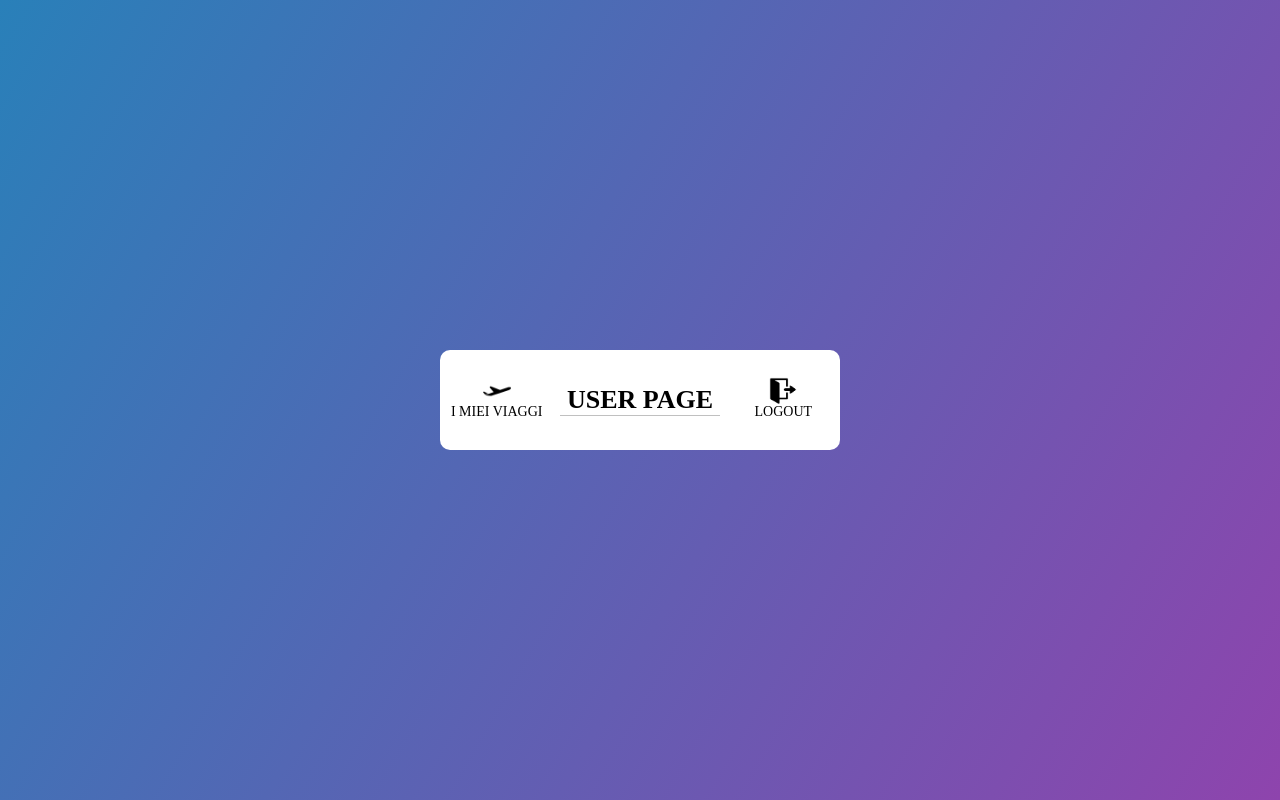
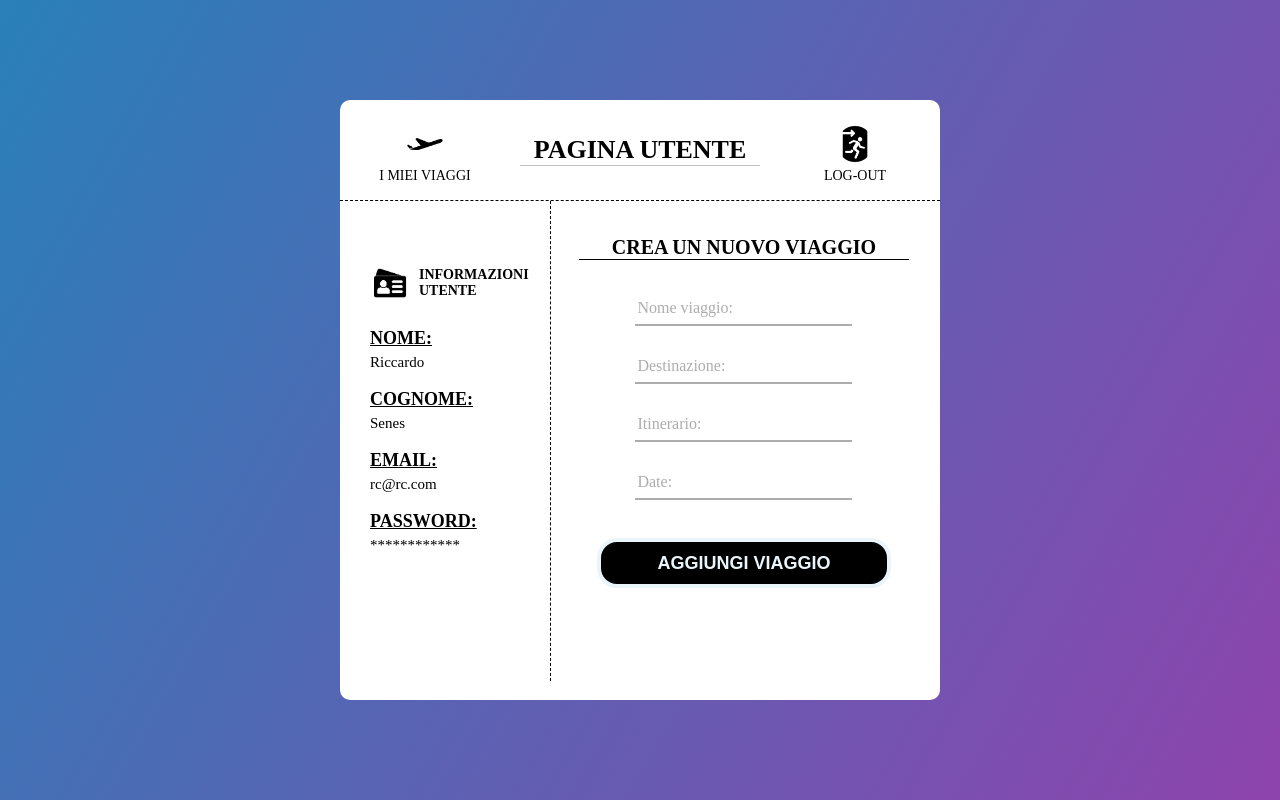
Before and after one commit to danielelurani/gruppi-di-viaggio, a Django app: page /organizzatoreViaggi/userHomePage in a window 1280 px wide. Run offline with Django 4.2, Linux system fonts and the light colour scheme.

Commit message:
Implementazione completa (?) pagina Utente
Implementazione che potrebbe essere soggetta a variazioni a seconda delle specifiche e delle migliorie grafiche future della pagina Utente/Creazione nuovo viaggio [HTML e CSS]. Import di alcune nuove icone da utilizzare nelle pagine.

```diff
--- a/sitoProgettoIsw/organizzatoreViaggi/static/css/userHomePage.css
+++ b/sitoProgettoIsw/organizzatoreViaggi/static/css/userHomePage.css
@@ -11,7 +11,8 @@ body {
     top: 50%;
     left: 50%;
     transform: translate(-50%, -50%);
-    width: 400px;
+    height: 600px;
+    width: 600px;
     background: white;
     border-radius: 10px;
 }
@@ -23,6 +24,7 @@ nav {
     flex-direction: row;
     justify-content: space-around;
     align-items: center;
+    border-bottom: dashed 1.5px;
 }
 
 nav h1 {
@@ -44,12 +46,42 @@ nav a {
     align-items: center;
     text-decoration: none;
     margin-top: 10px;
+    transition: .4s;
 }
 
 nav a img {
-    height: 28px;
-    width: 28px;
-    margin-bottom: -15px;
+    height: 36px;
+    width: 36px;
+    margin-bottom: -22px;
+
+    --color: #2980B9;   /* the color of the border */
+    --border: 2px;      /* the thickness of the border */
+    --offset: 10px;     /* control the movement of the border */
+    --gap: 2px;         /* the gap on hover */
+
+    border-radius: 50%;
+    cursor: pointer;
+    padding: calc(var(--border) + var(--gap));
+    border: var(--offset) solid #0000;
+    --_m: radial-gradient(50% 50%, #000 calc(100% - var(--offset)),#0000 calc(100% - var(--border)));
+    -webkit-mask: var(--_m);
+    mask: var(--_m);
+    --_g: #0000 calc(99% - var(--border)), var(--color) calc(100% - var(--border)) 99%,#0000;
+    --_s: var(--offset);
+    --_r: 100% 100% at;
+
+    background:
+        radial-gradient(var(--_r) 0    0   ,var(--_g)) calc(100% + var(--_s)) calc(100% + var(--_s)),
+        radial-gradient(var(--_r) 100% 0   ,var(--_g)) calc(0%   - var(--_s)) calc(100% + var(--_s)),
+        radial-gradient(var(--_r) 0    100%,var(--_g)) calc(100% + var(--_s)) calc(0%   - var(--_s)),
+        radial-gradient(var(--_r) 100% 100%,var(--_g)) calc(0%   - var(--_s)) calc(0%   - var(--_s));
+    background-size: 50% 50%;
+    background-repeat: no-repeat;
+    transition: .4s;
+}
+
+nav a:hover img {
+    --_s: 0px
 }
 
 nav a p {
@@ -58,3 +90,144 @@ nav a p {
     text-transform: uppercase;
     font-size: 14px;
 }
+
+.main {
+    height: 80%;
+    width: 90%;
+    display: flex;
+    flex-direction: row;
+    align-items: center;
+    justify-content: center;
+    margin: auto;
+}
+
+.main-sx {
+    height: 100%;
+    width: 50%;
+    border-right: dashed 1.5px;
+}
+
+.main-sx .user-informations .user-informations-title {
+    display: flex;
+    flex-direction: row;
+    align-items: center;
+    justify-content: center;
+}
+
+.main-sx .user-informations {
+    margin-top: 30%;
+}
+
+.main-sx .user-informations h2 {
+    font-size: 14px;
+}
+
+.main-sx .user-informations img {
+    height: 40px;
+    width: 40px;
+    margin-right: 5%;
+}
+
+.main-sx h3 {
+    text-align: left;
+    color: black;
+    text-transform: uppercase;
+    font-size: 18px;
+    text-decoration: underline;
+    margin-bottom: -10px;
+}
+
+.main-sx p {
+    text-align: left;
+    color: black;
+    font-size: 15px;
+}
+
+.main-dx {
+    height: 100%;
+    width: 100%;
+}
+
+.main-dx form {
+    display: flex;
+    align-items: center;
+    justify-content: center;
+    flex-direction: column;
+    width: 102%;
+    margin-top: 5%;
+    margin-left: 10px;
+}
+
+.main-dx form h2 {
+    text-align: center;
+    width: 90%;
+    font-size: 20px;
+    border-bottom: 1px  solid;
+}
+
+form .textField{
+    position: relative;
+    border-bottom: 2px solid #ADADAD;
+    margin: 8px 0;
+}
+
+.textField input{
+    width: 100%;
+    padding: 0 5px;
+    height: 40px;
+    font-size: 16px;
+    border: none;
+    background: none;
+    outline: none;
+}
+
+.textField label {
+    position: absolute;
+    top: 60%;
+    left: 2px;
+    color: #adadad;
+    transform: translateY(-50%);
+    font-size: 16px;
+    pointer-events: none;
+}
+
+.textField span::before {
+    content: '';
+    position: absolute;
+    top: 40px;
+    left: 0;
+    width: 0%;
+    height: 2px;
+    background: #2691d9;
+    transition: .5s;
+}
+
+.textField input:focus ~ label,
+.textField input:valid ~ label {
+    top: -5px;
+    color: #2691d9;
+}
+
+.textField input:focus ~ span::before,
+.textField input:valid ~ span::before {
+    width: 100%;
+}
+
+input[type="submit"] {
+    width: 80%;
+    height: 50px;
+    border: 4px solid;
+    background: black;
+    border-radius: 20px;
+    margin-top: 30px;
+    font-size: 18px;
+    color: #e9f4fb;
+    font-weight: 700;
+    cursor: pointer;
+    outline: none;
+}
+
+input[type="submit"]:hover {
+    border-color: #8e44ad;
+    transition: .5s;
+}
--- a/sitoProgettoIsw/organizzatoreViaggi/templates/organizzatoreViaggi/userHomePage.html
+++ b/sitoProgettoIsw/organizzatoreViaggi/templates/organizzatoreViaggi/userHomePage.html
@@ -17,12 +17,60 @@
                     <img src="{% static 'images/plane_icon.png' %}" />
                     <p>I miei viaggi</p>
                 </a>
-                <h1>USER PAGE</h1>
+                <h1>PAGINA UTENTE</h1>
                 <a href="#">
                     <img src="{% static 'images/logout_icon.png' %}" />
-                    <p>Logout</p>
+                    <p>Log-out</p>
                 </a>
             </nav>
+
+            <div class="main">
+                <div class="main-sx">
+                    <div class="user-informations">
+                        <div class="user-informations-title">
+                            <img src="{% static 'images/id_card_icon.png' %}" />
+                            <h2>INFORMAZIONI UTENTE</h2>
+                        </div>
+
+                        <h3>Nome:</h3>
+                        <p>Riccardo</p>
+                        <h3>Cognome:</h3>
+                        <p>Senes</p>
+                        <h3>Email:</h3>
+                        <p>rc@rc.com</p>
+                        <h3>Password:</h3>
+                        <p>************</p>
+                    </div>
+                </div>
+
+                <div class="main-dx">
+                    <form method="post">
+                        <h2>CREA UN NUOVO VIAGGIO</h2>
+
+                        <div class="textField">
+                            <input type="text" required>
+                            <label>Nome viaggio:</label>
+                        </div>
+
+                        <div class="textField">
+                            <input type="text" required>
+                            <label>Destinazione:</label>
+                        </div>
+
+                        <div class="textField">
+                            <input type="text" required>
+                            <label>Itinerario:</label>
+                        </div>
+
+                        <div class="textField">
+                            <input type="text" required>
+                            <label>Date:</label>
+                        </div>
+
+                        <input type="submit" value="AGGIUNGI VIAGGIO">
+                    </form>
+                </div>
+            </div>
         </div>
     </body>
 </html>
```
Also changed, not shown: sitoProgettoIsw/organizzatoreViaggi/static/images/id_card_icon.png (added), sitoProgettoIsw/organizzatoreViaggi/static/images/logout_icon.png.
